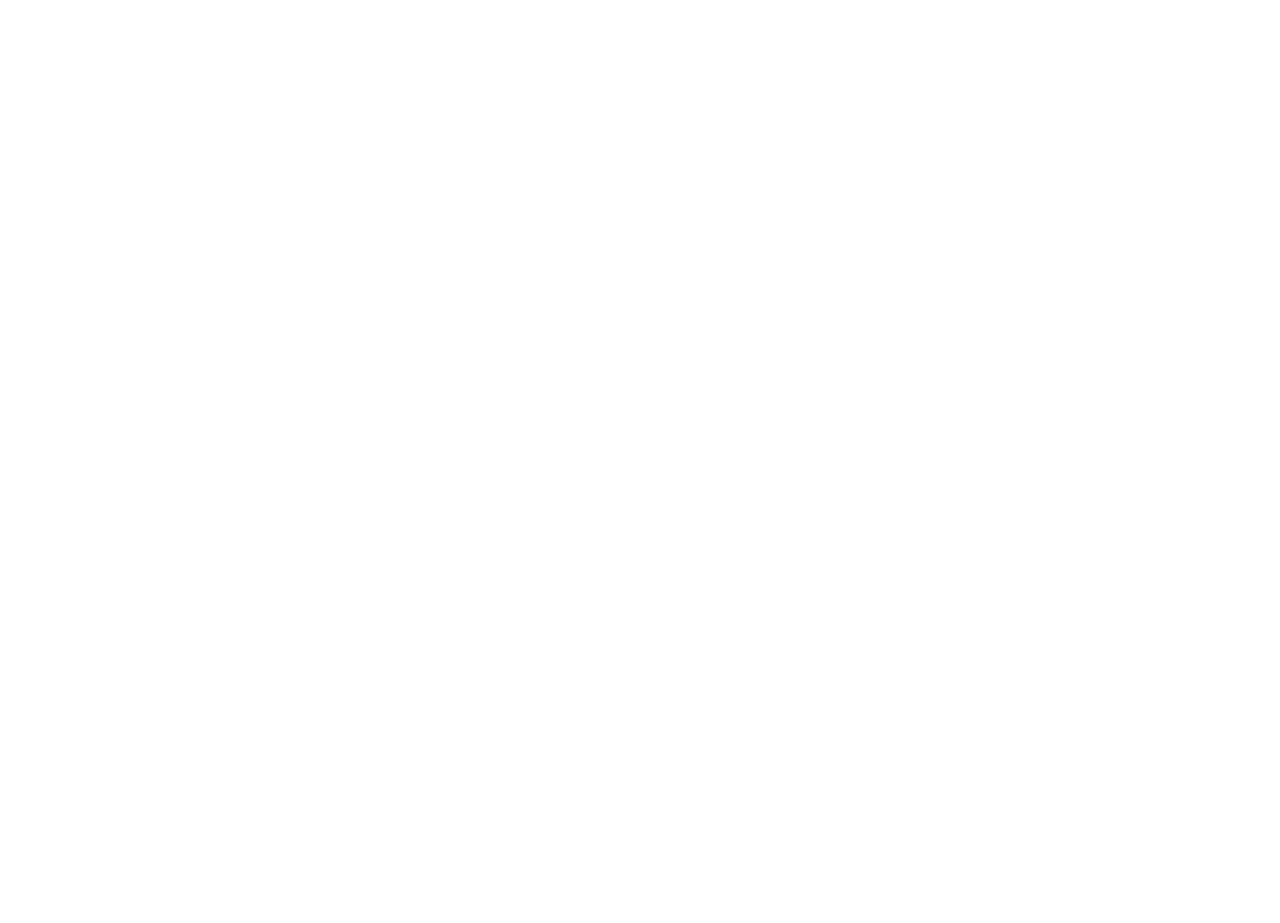
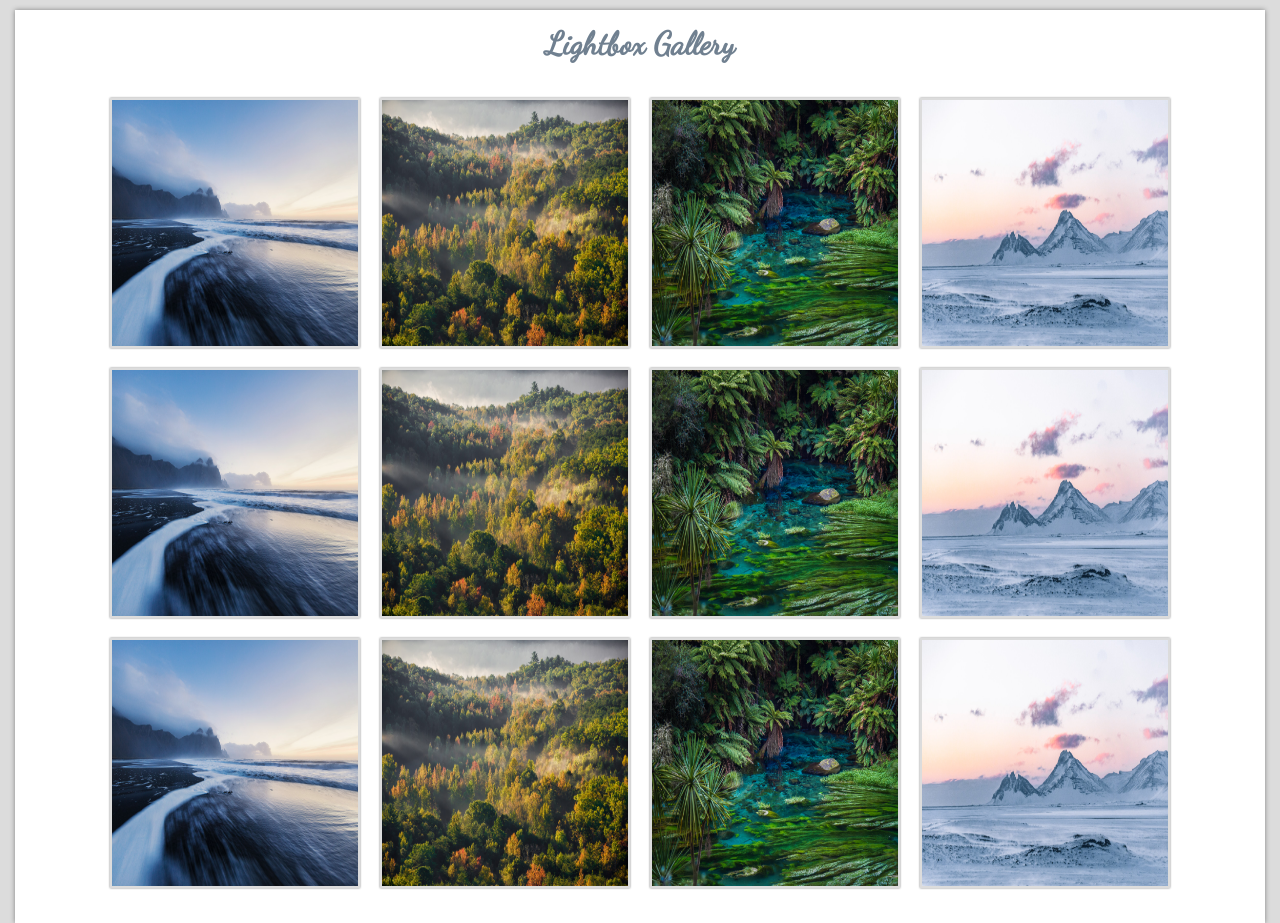
Before and after one commit to PiotrHol/Lightbox, a website built with webpack: page index.html in a window 1280 px wide. Before the commit the page ends 800 px from the top, so only its background shows below. Built offline with nearby package versions, Linux system fonts and the light colour scheme.

Commit message:
Add gallery with styles to web page

```diff
--- a/index.html
+++ b/index.html
@@ -8,5 +8,48 @@
     <title>Lightbox</title>
 </head>
 <body>
+<div class="container">
+    <div class="lightbox">
+        <h3>Lightbox Gallery</h3>
+        <div class="lightbox--gallery">
+            <div class="lightbox--gallery__image">
+                <img src="assets/pic01.jpg" alt="pic01">
+            </div>
+            <div class="lightbox--gallery__image">
+                <img src="assets/pic02.jpg" alt="pic02">
+            </div>
+            <div class="lightbox--gallery__image">
+                <img src="assets/pic03.jpg" alt="pic03">
+            </div>
+            <div class="lightbox--gallery__image">
+                <img src="assets/pic04.jpg" alt="pic04">
+            </div>
+            <div class="lightbox--gallery__image">
+                <img src="assets/pic05.jpg" alt="pic05">
+            </div>
+            <div class="lightbox--gallery__image">
+                <img src="assets/pic06.jpg" alt="pic06">
+            </div>
+            <div class="lightbox--gallery__image">
+                <img src="assets/pic07.jpg" alt="pic07">
+            </div>
+            <div class="lightbox--gallery__image">
+                <img src="assets/pic08.jpg" alt="pic08">
+            </div>
+            <div class="lightbox--gallery__image">
+                <img src="assets/pic09.jpg" alt="pic09">
+            </div>
+            <div class="lightbox--gallery__image">
+                <img src="assets/pic10.jpg" alt="pic10">
+            </div>
+            <div class="lightbox--gallery__image">
+                <img src="assets/pic11.jpg" alt="pic11">
+            </div>
+            <div class="lightbox--gallery__image">
+                <img src="assets/pic12.jpg" alt="pic12">
+            </div>
+        </div>
+    </div>
+</div>
 </body>
 </html>
--- a/scss/main.scss
+++ b/scss/main.scss
@@ -0,0 +1,70 @@
+@import url('https://fonts.googleapis.com/css2?family=Dancing+Script&display=swap');
+
+* {
+  margin: 0;
+  padding: 0;
+  box-sizing: border-box;
+}
+
+body {
+  background-color: #DCDCDC;
+  font-family: 'Dancing Script', cursive;
+  color: slategray;
+
+  @media (max-width: 1440px) {
+    width: 100%;
+    padding: 0 15px;
+  }
+}
+
+.container {
+  width: 1440px;
+  margin: 10px auto 0;
+  background-color: white;
+  box-shadow: 0 0 5px gray;
+
+  @media (max-width: 1440px) {
+    width: 100%;
+  }
+}
+
+.lightbox {
+  width: 90%;
+  margin: 0 auto;
+
+  h3 {
+    font-size: 2em;
+    padding-top: 15px;
+    text-align: center;
+  }
+
+  .lightbox--gallery {
+    width: 100%;
+    display: flex;
+    flex-wrap: wrap;
+    justify-content: center;
+    padding: 25px 0;
+
+    .lightbox--gallery__image {
+      width: 250px;
+      height: 250px;
+      cursor: pointer;
+      margin: 10px;
+      overflow: hidden;
+      border: 2px solid #DCDCDC;
+      box-shadow: 0 0 2px gray;
+
+      img {
+        height: 100%;
+        width: 100%;
+
+        &:hover {
+          transform: scale(1.1);
+          transition: transform 1s ease-in-out;
+        }
+      }
+
+
+    }
+  }
+}
--- a/webpack.common.js
+++ b/webpack.common.js
@@ -18,11 +18,11 @@ module.exports = {
             filename: "index.html",
             template: "./index.html",
         }),
-        // new Copy({
-        //    patterns: [
-        //        {from: "assets", to: "assets"}
-        //    ],
-        // }),
+        new Copy({
+           patterns: [
+               {from: "assets", to: "assets"}
+           ],
+        }),
         autoprefixer,
         new MiniCSS({
             filename: "css/main.css",
```
Also changed, not shown: assets/pic01.jpg (added), assets/pic02.jpg (added), assets/pic03.jpg (added), assets/pic04.jpg (added), assets/pic05.jpg (added), assets/pic06.jpg (added), assets/pic07.jpg (added), assets/pic08.jpg (added), assets/pic09.jpg (added), assets/pic10.jpg (added), assets/pic11.jpg (added), assets/pic12.jpg (added).
